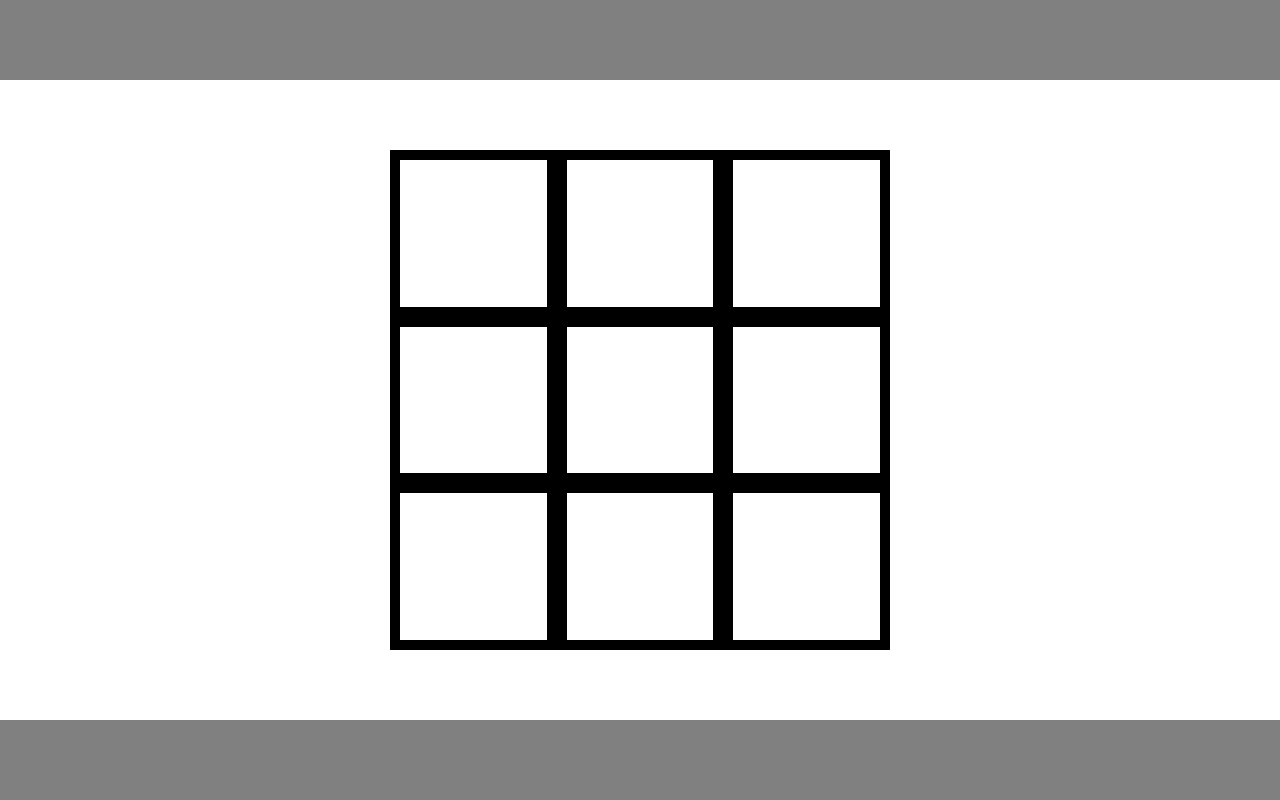
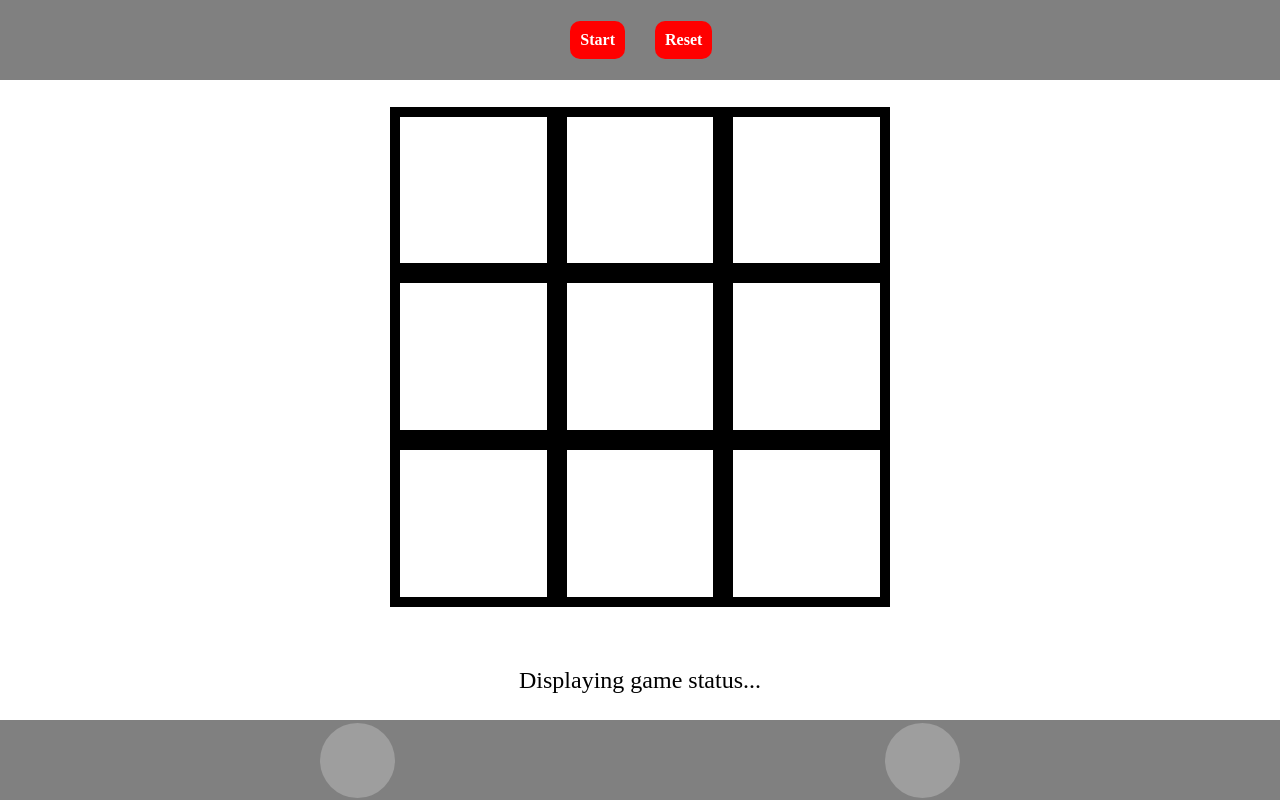
Before and after one commit to oron01/tic-tac-toe, a plain HTML site: page index.html in a window 1280 px wide. Drawn offline with Linux system fonts and the light colour scheme; grey boxes are pictures that could not be loaded.

Commit message:
added player portraits

```diff
--- a/code.js
+++ b/code.js
@@ -1,4 +1,7 @@
 let boardContainer = document.querySelector(".boardContainer")
+
+let resetButton = document.querySelector(".resetButton")
+
 let squareClick = (event) => {
     gameObj.playGame(event.currentTarget.id)
 }
@@ -93,13 +96,37 @@ const gameObj = {
                 }
                 this.endTurn()}
 
-            console.log(this.gameboard)
-            console.log(this.players[0].marks)
-            console.log(this.players[1].marks)
+            // console.log(this.gameboard)
+            // console.log(this.players[0].marks)
+            // console.log(this.players[1].marks)
             // this.playGame()
         }
     }},
     displayWinningMove () {},
+    resetGame() {
+        let resetBoard = () => {
+            for (let i = 0; i < this.gameboard.length; i++) {
+                let allSquares = document.querySelectorAll(".square")
+                allSquares.forEach(square => {
+                    if (this.gameboard.includes(square.id)) {
+                        // console.table(square)
+                        square.className = "square"}
+                });
+
+            }
+            console.table(this.gameboard)
+        }
+        player1 = this.player()
+        player2 = this.player()
+        this.currentTurn = player1
+        gameObj.players = []
+        gameObj.players.push(player1)
+        gameObj.players.push(player2)
+        gameObj.renderNewBoard()
+        resetBoard()
+        this.win = false
+
+    },
     /* render a board
     have player one take a square
     evaluate a win condition
@@ -120,4 +147,8 @@ function game() {
 }
 }
 
+
+
+resetButton.addEventListener("click",gameObj.resetGame.bind(gameObj))
+
 game()
--- a/index.html
+++ b/index.html
@@ -9,10 +9,19 @@
 </head>
 <body>
     <div class="pageLayout">
-        <div class="nav"></div>
-        <div class="boardContainer">
+        <div class="nav">
+            <div class="startButton">Start</div>
+            <div class="resetButton">Reset</div>
         </div>
-        <div class="footer"></div>
+        <div class="gameContainer">
+            <div class="boardContainer">
+            </div>
+            <div class="gameStatus">Displaying game status...</div>
+        </div>
+        <div class="footer">
+            <div class="playerOne player"></div>
+            <div class="playerTwo player"></div>
+        </div>
     </div>
 </body>
 </html>
--- a/style.css
+++ b/style.css
@@ -20,16 +20,46 @@ body {
 
 .nav {
     background-color: grey;
+    display: grid;
+    grid-template: 1fr / 1fr 1fr;
+    justify-items: left;
+    align-items: center;
+}
+
+.nav > div {
+    margin: 0px 15px;
+    padding: 10px;
+    background-color: red;
+    border-radius: 10px;
+    color: white;
+    font-weight: bold;
+    cursor:pointer;
+}
+.nav :first-child {
+    justify-self: right;
+}
+
+.gameContainer {
+    display: flex;
+    flex-direction: column;
+    align-items: center;
+    justify-content:center;
 }
 
 .boardContainer {
-    margin-top: 5vh;
+    /* margin-top: 5vh; */
     margin-bottom: 5vh;
     height: 500px;
     width: 500px;
     background-color: black;
     display: grid;
     grid-template: 1fr 1fr 1fr / 1fr 1fr 1fr;
+}
+
+.gameStatus {
+    /* margin: 0; */
+    margin-top: 2.5vh;
+    font-size: 1.5rem;
 }
 
 .square {
@@ -51,4 +81,35 @@ body {
 
 .footer {
     background-color: grey;
+    display: grid;
+    grid-template: 1fr / 1fr 1fr;
+    align-items: center;
 }
+
+.player {
+    margin: 0px 50%;
+    height: 75px;
+    width: 75px;
+    border-radius: 50%;
+    background-color: black;
+    justify-self: end;
+    background-image: url(https://preview.redd.it/drop-the-mewing-routine-trump-v0-b80o6apvgpob1.jpg?width=640&crop=smart&auto=webp&s=11f1584c88fd73278fc246988f03770a4122f8a2);
+    background-size: 100px 100px;
+    background-position: -21px -25px;
+
+
+}
+
+.player:first-child {
+    justify-self: start;
+    background-image: url(https://obamawhitehouse.archives.gov/sites/default/files/image/image_file/bangs1.jpg);
+    background-size: cover;
+    background-position: -18px 0px;
+}
+
+.player:hover {
+
+    box-shadow: 0px 0px 20px 5px red;
+    transition: background-color 1s;
+    cursor: pointer;
+}
```
Also changed, not shown: ideas.txt (added).
